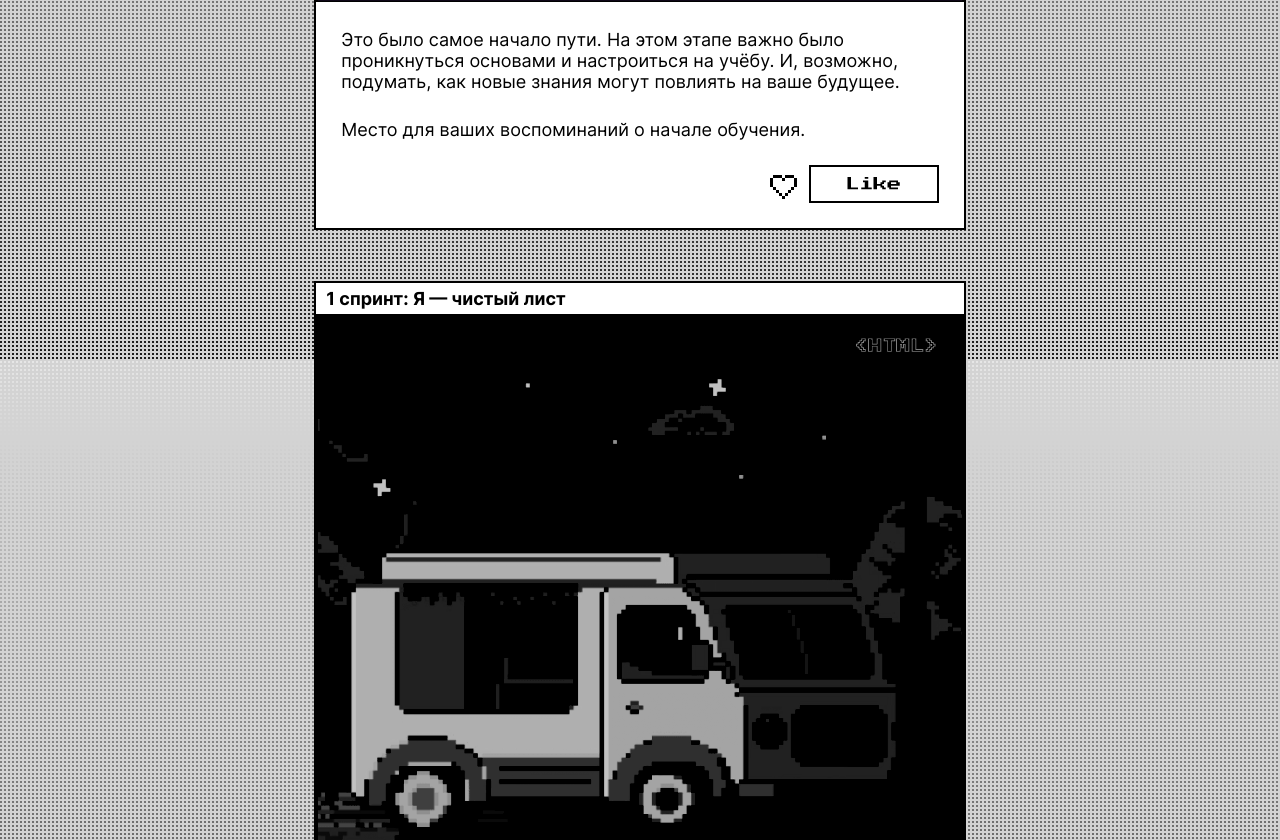
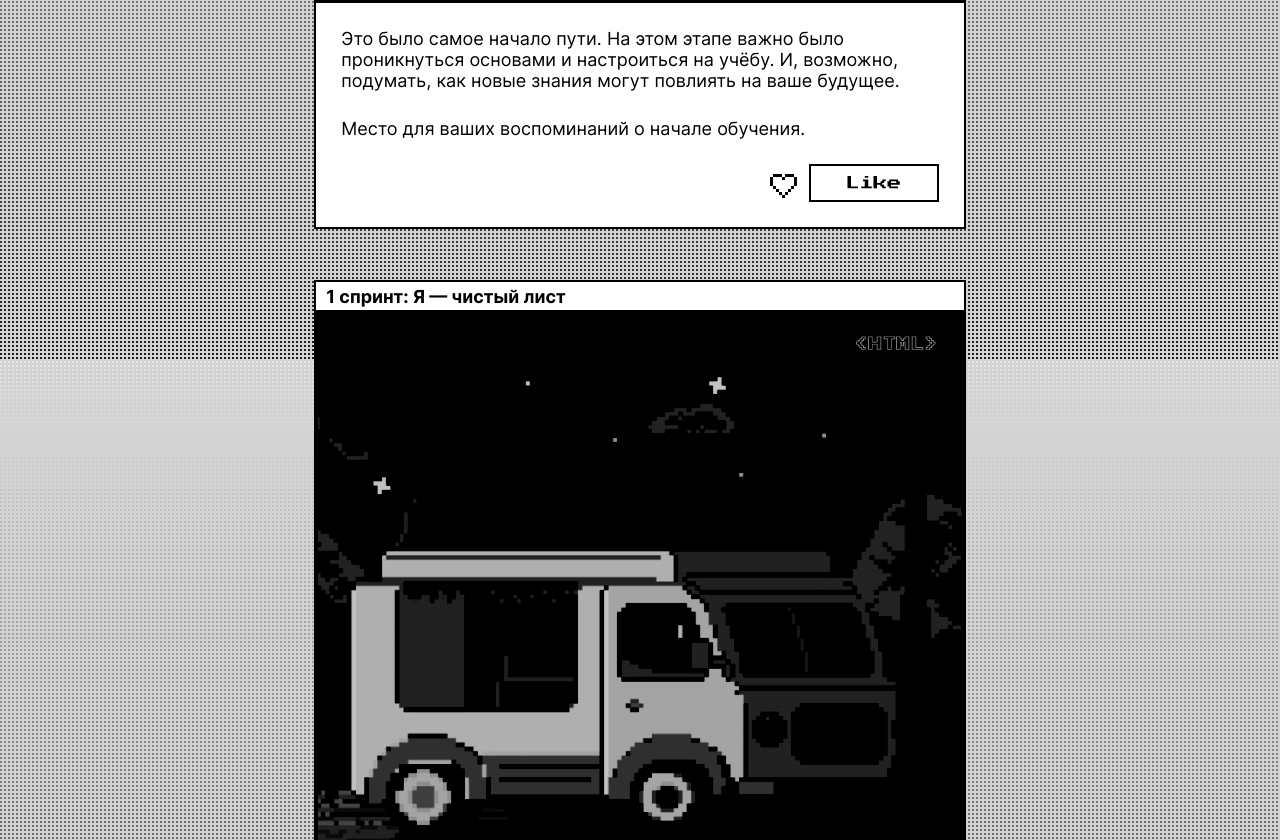
Before and after one commit to MrLargha/zakrivayuschiy-teg-f, a plain HTML site: page index.html in a window 1280 px wide. Shown: the part 1241-2081 px from the top of the page. Drawn offline with Linux system fonts and the light colour scheme.

Commit message:
finest tuning

```diff
--- a/styles/style.css
+++ b/styles/style.css
@@ -140,8 +140,9 @@
 }
 
 .card__title {
-    padding-inline-start: 10px;
-    padding-block: 5px;
+    padding-inline: 10px;
+    padding-block-start: 4px;
+    padding-block-end: 3px;
 
     font-variation-settings: "wght" var(--font-weight-title, 700);
     font-size: 18px;
@@ -153,6 +154,7 @@
 .card__image-container {
     position: relative;
     display: flex;
+    border-block: var(--border-size) solid var(--color-accent);
 }
 
 .card__image-text {
@@ -192,7 +194,7 @@
 }
 
 .card__description {
-    padding: 27px 25px 0;
+    padding: 25px 25px 0;
     display: flex;
     flex-direction: column;
     row-gap: 27px;
@@ -201,6 +203,7 @@
 .card__description-text {
     font-size: 18px;
     line-height: 21px;
+    padding-inline-end: 4px;
 }
 
 .card__feedback {
@@ -224,7 +227,9 @@
     justify-content: center;
     align-items: center;
 
+    padding: 9px 17px;
     border: 2px solid var(--color-accent, #000);
+
     background-color: var(--main-background-color, #fff);
     font-family: var(--accent-font, "PressStart2P", fantasy);
     font-size: 14px;
@@ -384,4 +389,9 @@
         padding: 32px 42px;
         max-width: 341px;
     }
+
+    .card__image-text {
+        top: 23px;
+        right: 11px;
+    }
 }
```
